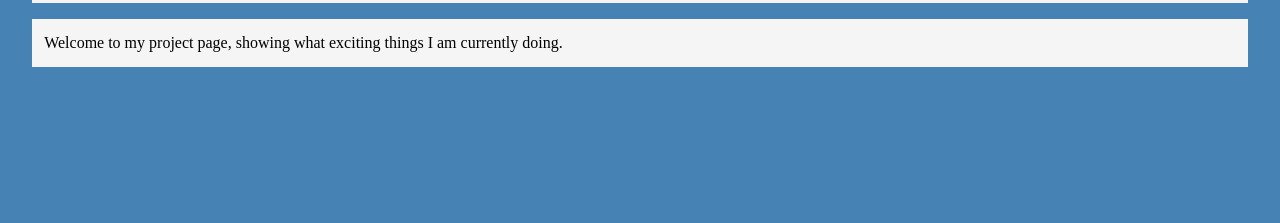
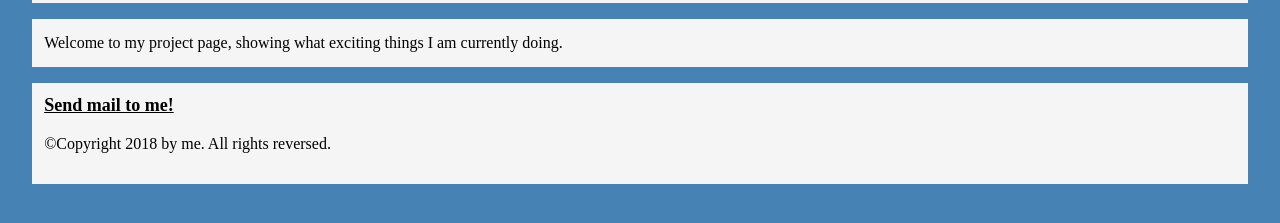
Before and after one commit to jburton8686/my-web-page, a website: page projects.html in a window 1280 px wide. Shown: the part 303-526 px from the top of the page. Drawn offline with Linux system fonts and the light colour scheme.

Commit message:
added footer

```diff
--- a/projects.html
+++ b/projects.html
@@ -33,6 +33,14 @@
     </nav>
 
     <p>Welcome to my project page, showing what exciting things I am currently doing.</p>
+
+    <footer>
+        <a href="mailto:jburton8686@hotmail.com">
+            Send mail to me!</a>
+        <p>©Copyright 2018 by me. All rights reversed.</p>
+
+    </footer>
+
 </body>
 
 </html>
```
Also changed, not shown: social.html (+8 -0 lines).
